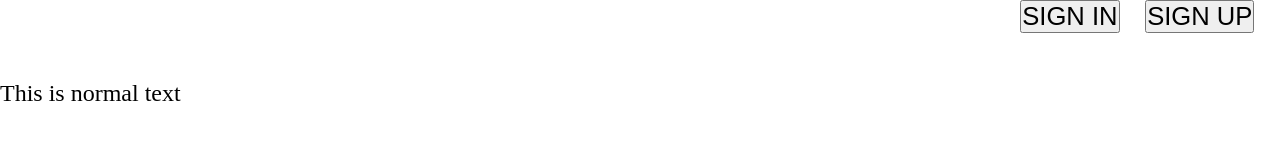
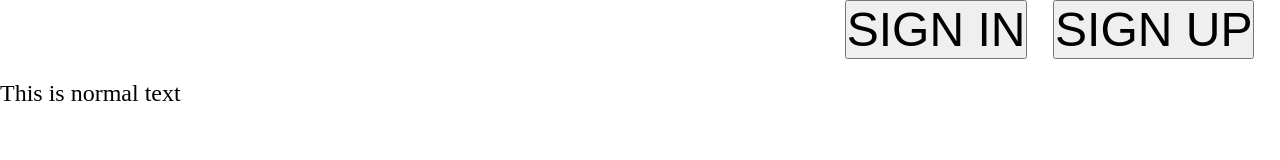
Before and after one commit to gokuafrica/gokuafrica.github.io, a plain HTML site: page index.html in a window 1280 px wide. Drawn offline with Linux system fonts and the light colour scheme.

Commit message:
Update style.css

```diff
--- a/style.css
+++ b/style.css
@@ -14,14 +14,14 @@ body {
 
 .header {
   font-size: 1.5em;
-  font-size: 2vw;
+  font-size: 7vw;
 }
-@media (max-width: 50em) {
+@media (max-width: 14.2857142857em) {
   .header {
     font-size: 1em;
   }
 }
-@media (min-width: 150em) {
+@media (min-width: 42.8571428571em) {
   .header {
     font-size: 3em;
   }
```
